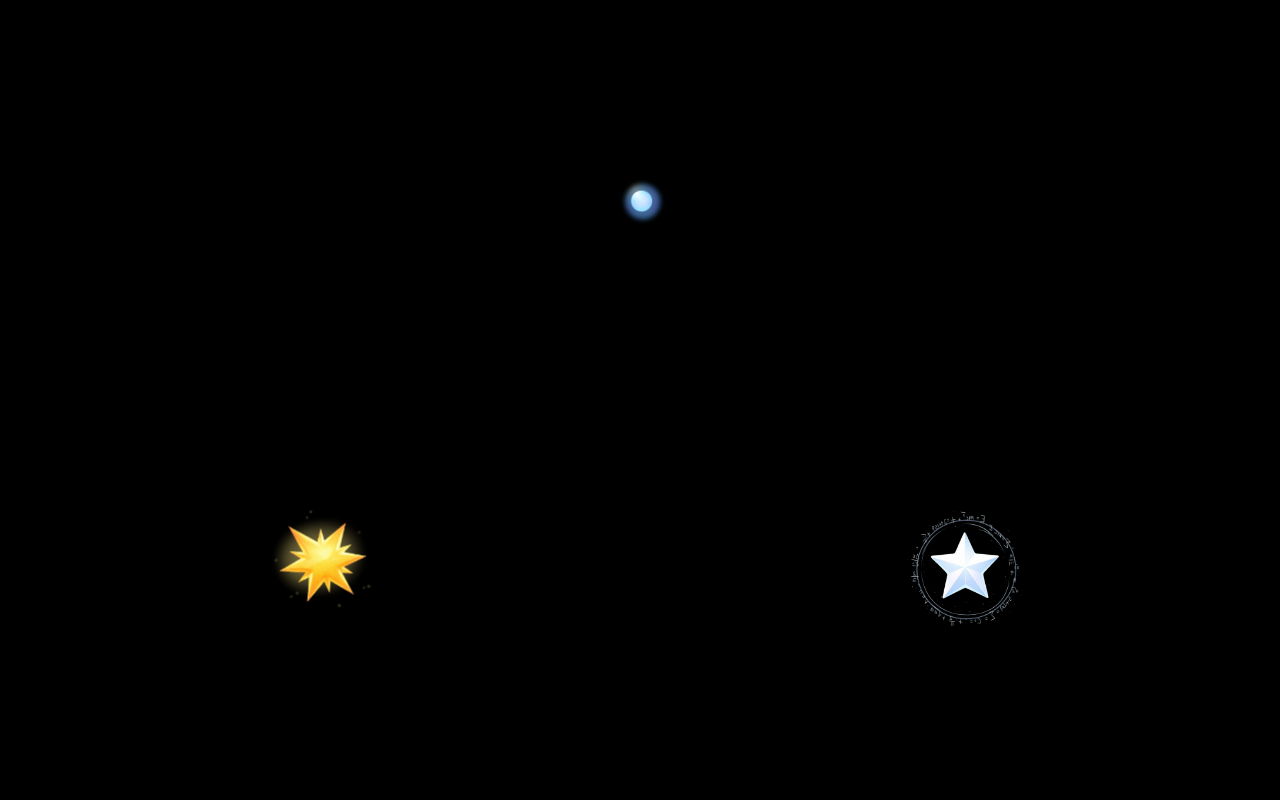
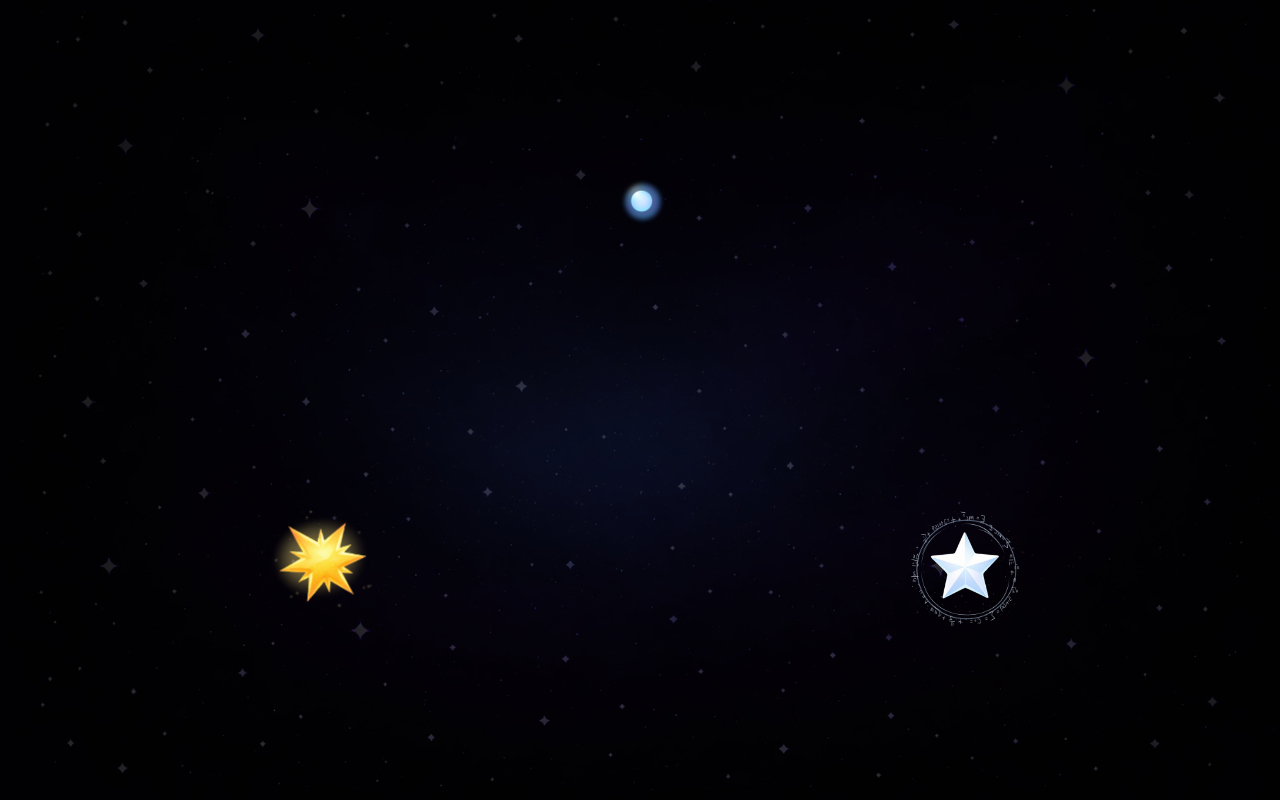
Before and after one commit to Ahsaask/star-buttons, a React (Vite) app: page / in a window 1280 px wide. Built offline with nearby package versions, Linux system fonts and the light colour scheme.

Commit message:
added background

```diff
--- a/src/App.css
+++ b/src/App.css
@@ -1,7 +1,8 @@
 .canvas {
   width: 100vw;
   height: 100vh;
-  background-color: #000;
+  /*background-color: #000; */
+  background: transparent;
   position: relative;
   overflow: hidden;
 }
--- a/src/index.css
+++ b/src/index.css
@@ -11,5 +11,19 @@
 }
 
 body {
-  background-color: #000;
+  background-image: url("./assets/space_background.png");
+  background-size: cover;
+  background-position: center;
+  background-repeat: no-repeat;
+  background-attachment: fixed;
 }
+
+
+/* to make this darker*/
+body::before {
+  content: "";
+  position: fixed;
+  inset: 0;
+  background: rgba(0,0,0,0.75);
+  pointer-events: none;
+}
```
Also changed, not shown: src/assets/space_background.png (added).
